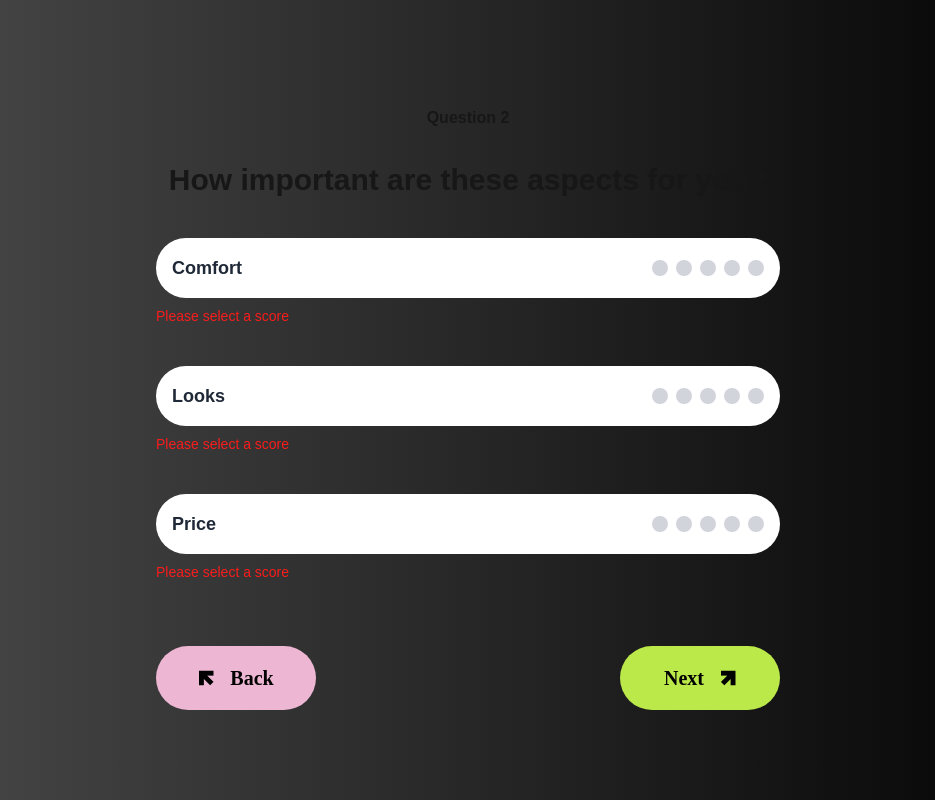
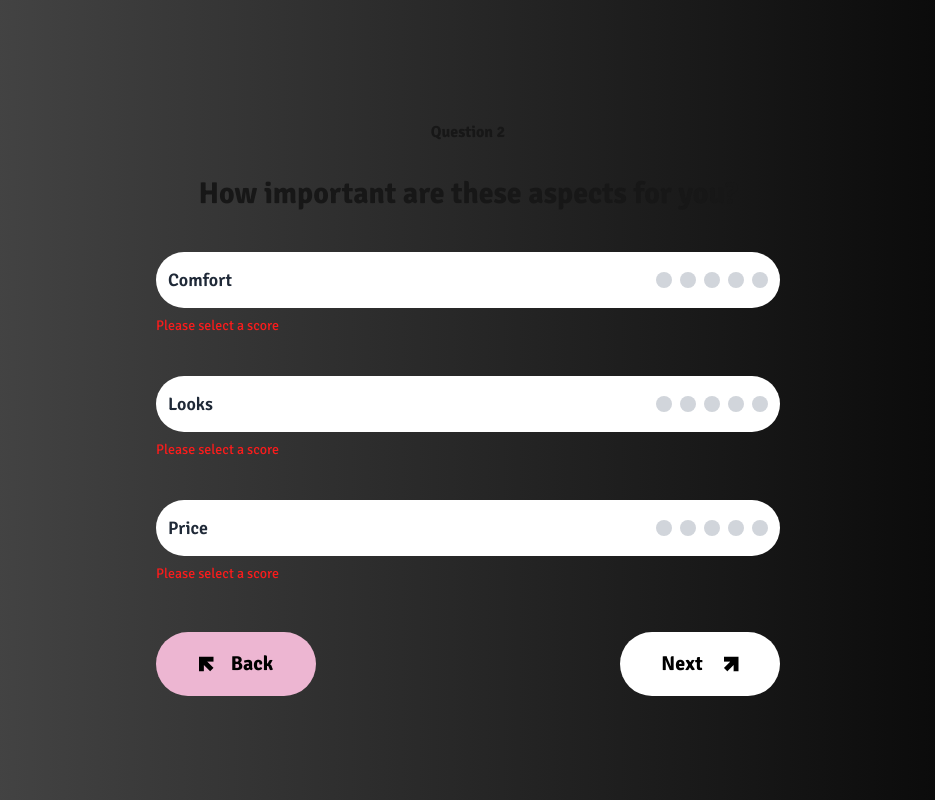
Before and after one commit to Shahbaz-Tanveer/Nextks-project, a Next.js app: page /page3 in a window 1280 px wide. Shown: the whole page, without its empty margins (172-1107 px from the left). Built offline with nearby package versions, Linux system fonts and the light colour scheme.

Commit message:
modified 4 files

```diff
--- a/src/app/layout.js
+++ b/src/app/layout.js
@@ -1,5 +1,13 @@
 import localFont from "next/font/local";
 import "./globals.css";
+
+import { Signika } from "next/font/google";
+
+const signika = Signika({
+  subsets: ["latin"],
+  weight: ["300", "400", "500", "600", "700"],
+  variable: "--font-signika",
+});
 
 const geistSans = localFont({
   src: "./fonts/GeistVF.woff",
@@ -20,11 +28,7 @@ export const metadata = {
 export default function RootLayout({ children }) {
   return (
     <html lang="en">
-      <body
-        className={`${geistSans.variable} ${geistMono.variable} antialiased`}
-      >
-        {children}
-      </body>
+      <body className={signika.className}>{children}</body>
     </html>
   );
 }
--- a/src/app/page2/page.js
+++ b/src/app/page2/page.js
@@ -67,32 +67,36 @@ export default function Page2() {
             Please select one
           </div>
 
-          <div className="flex flex-col sm:flex-row justify-between mt-6 gap-4">
+          <div className="flex justify-between gap-3 w-full mt-6">
             {/* Back Button */}
             <Link
               href="/"
-              className="w-full sm:w-40 h-16 lg:h-20 px-6 lg:px-[35px] py-2 bg-[#edb6d2] hover:bg-[#d79c9e] text-black font-semibold text-xl lg:text-2xl font-['Signika'] rounded-[35px] flex justify-center items-center gap-2"
+              className="w-24 sm:w-42 md:w-40 h-12 sm:h-16 px-3 sm:px-6 bg-[#edb6d2] hover:bg-[#d79c9e] rounded-full flex items-center justify-center transition-colors"
             >
-              <div className="w-4 h-4">
+              <div className="w-3 sm:w-4 h-3 sm:h-4 mr-1">
                 <img
                   src="Union3.PNG"
-                  alt="Union Icon"
-                  className="w-full h-full object-contain filter grayscale"
+                  alt="Back"
+                  className="w-full h-full object-contain filter grayscale "
                 />
               </div>
-              <div className="text-black font-bold font-['Signika']">Back</div>
+              <span className="text-black text-base sm:text-xl font-bold ml-3 sm:ml-3">
+                Back
+              </span>
             </Link>
 
-            {/* Next Button */}
+            {/* Back to Home Button */}
             <Link
               href="/page3"
-              className="w-full sm:w-40 h-16 lg:h-20 px-6 lg:px-[35px] py-2 bg-[#bbe94a] hover:bg-[#a1d26c] text-black font-semibold text-xl lg:text-2xl font-['Signika'] rounded-[35px] flex justify-center items-center gap-2"
+              className="w-24 sm:w-42 md:w-40 h-12 sm:h-16 px-3 sm:px-6  bg-[#bbe94a] hover:bg-[#a1d26c] rounded-full flex items-center justify-center transition-colors"
             >
-              <div className="text-black font-bold font-['Signika']">Next</div>
-              <div className="w-4 h-4">
+              <span className="text-black text-base sm:text-xl font-bold mr-3 truncate">
+                Next
+              </span>
+              <div className="w-3 sm:w-4 h-3 sm:h-4 ml-1 sm:ml-2 flex-shrink-0">
                 <img
                   src="Union2.PNG"
-                  alt="Union Icon"
+                  alt="Home"
                   className="w-full h-full object-contain filter grayscale"
                 />
               </div>
--- a/src/app/page3/page.js
+++ b/src/app/page3/page.js
@@ -21,18 +21,23 @@ export default function Page2() {
   return (
     <div className="min-h-screen bg-gradient-to-l from-[#010101] to-[#4d4d4d] flex flex-col items-center justify-center p-4 lg:pt-4">
       <div className="max-w-2xl w-full mx-auto p-6 flex flex-col items-center justify-center">
-        {/* Adjusted top margins for both mobile and larger screens */}
         <h3 className="text font-bold text-center mb-4 mt-4 sm:mt-2 lg:mt-4">
           Question 2
         </h3>
         <h1 className="text-3xl font-bold text-center mb-6 mt-2 sm:mt-4 lg:mt-4">
-          How important are these aspects for you?
+          <span className="hidden sm:block">
+            How important are these aspects for you?
+          </span>
+
+          <span className="block sm:hidden">
+            Which attributes make the difference for you?
+          </span>
         </h1>
 
         {/* Rating Section */}
         {["comfort", "looks", "price"].map((aspect, idx) => (
           <div key={aspect} className="w-full mb-6 mt-4 sm:mt-4 lg:mt-4">
-            <div className="flex justify-between items-center bg-white rounded-[40px] p-4">
+            <div className="flex justify-between items-center bg-white rounded-[40px] p-4 sm:p-3 sm:h-14 sm:h-12">
               <span className="text-lg font-semibold text-gray-800 capitalize">
                 {aspect}
               </span>
@@ -55,38 +60,36 @@ export default function Page2() {
             )}
           </div>
         ))}
-
-        {/* Navigation Buttons */}
-        <div className="flex justify-between mt-6 gap-4 w-full">
+        <div className="flex justify-between gap-3 w-full mt-6">
           {/* Back Button */}
           <Link
             href="/page2"
-            className="w-full sm:w-40 h-16 px-[35px] py-2 bg-[#edb6d2] hover:bg-[#d79c9e] text-black font-semibold text-xl font-['Signika'] rounded-[35px] flex justify-center items-center gap-2 mt-4 sm:mt-6 lg:mt-4"
+            className="w-24 sm:w-42 md:w-40 h-12 sm:h-16 px-3 sm:px-6 bg-[#edb6d2] hover:bg-[#d79c9e] rounded-full flex items-center justify-center transition-colors"
           >
-            <div className="w-4 h-4">
+            <div className="w-3 sm:w-4 h-3 sm:h-4 mr-1">
               <img
                 src="Union3.PNG"
-                alt="Union Icon"
-                className="w-full h-full object-contain filter grayscale"
+                alt="Back"
+                className="w-full h-full object-contain filter grayscale "
               />
             </div>
-            <div className="text-black text-xl font-bold ml-2 font-['Signika']">
+            <span className="text-black text-base sm:text-xl font-bold ml-3 sm:ml-3">
               Back
-            </div>
+            </span>
           </Link>
 
-          {/* Next Button */}
+          {/* Back to Home Button */}
           <Link
             href="/page4"
-            className="w-full sm:w-40 h-16 px-[35px] py-2 bg-[#bbe94a] hover:bg-[#a1d26c] text-black font-semibold text-xl font-['Signika'] rounded-[35px] flex justify-center items-center gap-2 mt-4 sm:mt-6 lg:mt-4"
+            className="w-24 sm:w-42 md:w-40 h-12 sm:h-16 px-3 sm:px-6 bg-[#ffffff] hover:bg-[#e1e0e0] rounded-full flex items-center justify-center transition-colors"
           >
-            <div className="text-black text-xl font-bold mr-2 font-['Signika']">
+            <span className="text-black text-base sm:text-xl font-bold mr-3 truncate">
               Next
-            </div>
-            <div className="w-4 h-4">
+            </span>
+            <div className="w-3 sm:w-4 h-3 sm:h-4 ml-1 sm:ml-2 flex-shrink-0">
               <img
                 src="Union2.PNG"
-                alt="Union Icon"
+                alt="Home"
                 className="w-full h-full object-contain filter grayscale"
               />
             </div>
--- a/src/app/page4/page.js
+++ b/src/app/page4/page.js
@@ -47,38 +47,36 @@ export default function Home() {
           <h1 className="text-2xl lg:text-3xl text-white font-bold font-['Signika'] text-center lg:text-right">
             for your feedback!
           </h1>
-
-          {/* Navigation Buttons */}
-          <div className="flex justify-between mt-6 gap-4 w-full">
+          <div className="flex justify-between gap-3 w-full mt-6">
             {/* Back Button */}
             <Link
               href="/page3"
-              className="w-full sm:w-40 h-16 px-[35px] py-2 bg-[#edb6d2] hover:bg-[#d79c9e] text-black font-semibold text-xl font-['Signika'] rounded-[35px] flex justify-center items-center gap-2 mt-4 sm:mt-6 lg:mt-4"
+              className="w-24 sm:w-42 md:w-40 h-12 sm:h-16 px-3 sm:px-6 bg-[#edb6d2] hover:bg-[#d79c9e] rounded-full flex items-center justify-center transition-colors"
             >
-              <div className="w-4 h-4">
+              <div className="w-3 sm:w-4 h-3 sm:h-4 mr-1">
                 <img
                   src="Union3.PNG"
-                  alt="Union Icon"
-                  className="w-full h-full object-contain filter grayscale"
+                  alt="Back"
+                  className="w-full h-full object-contain filter grayscale "
                 />
               </div>
-              <div className="text-black text-xl font-bold ml-2 font-['Signika']">
+              <span className="text-black text-base sm:text-xl font-bold ml-3 sm:ml-3">
                 Back
-              </div>
+              </span>
             </Link>
 
-            {/* Next Button */}
+            {/* Back to Home Button */}
             <Link
               href="/"
-              className="w-full sm:w-40 lg:w-80 h-16 px-[35px] py-2 bg-[#ffffff]  text-black font-semibold text-xl font-['Signika'] rounded-[35px] flex justify-center items-center gap-2 mt-4 sm:mt-6 lg:mt-4"
+              className="w-40 sm:w-52 md:w-60 h-12 sm:h-16 px-3 sm:px-6 bg-white rounded-full flex items-center justify-center"
             >
-              <div className="text-black text-xl font-bold mr-2 font-['Signika']">
+              <span className="text-black text-base sm:text-xl font-bold mr-3 truncate">
                 Back To Home
-              </div>
-              <div className="w-4 h-4">
+              </span>
+              <div className="w-3 sm:w-4 h-3 sm:h-4 ml-1 sm:ml-2 flex-shrink-0">
                 <img
                   src="Union2.PNG"
-                  alt="Union Icon"
+                  alt="Home"
                   className="w-full h-full object-contain filter grayscale"
                 />
               </div>
```
